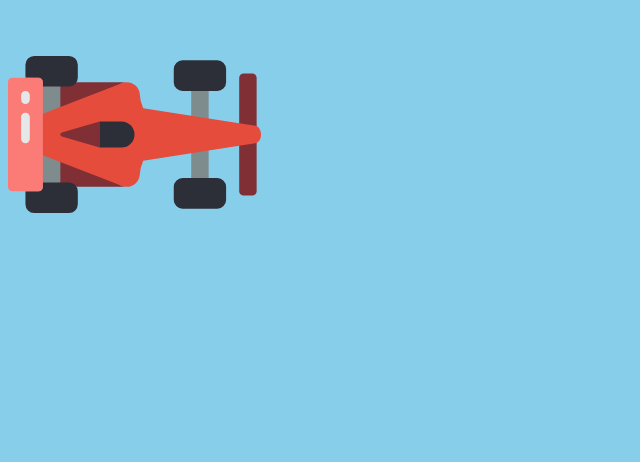
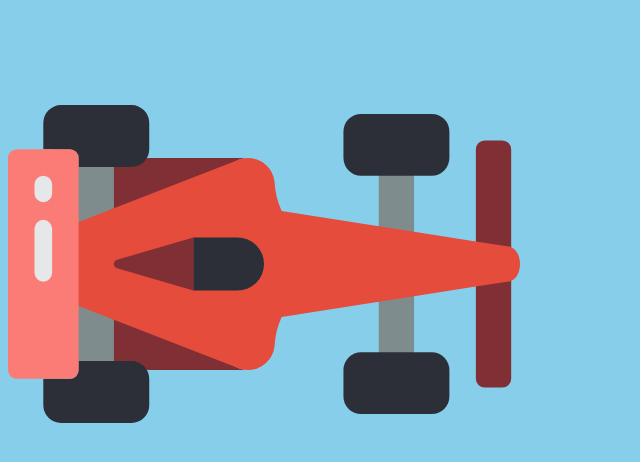
Before and after one commit to richtrunzo/driving-game, a website: page index.html in a window 1280 px wide. Shown: the whole page, without its empty margins (0-640 px from the left). Drawn offline with Linux system fonts and the light colour scheme.

Commit message:
Removed styling that had no affect. #2.

```diff
--- a/styles.css
+++ b/styles.css
@@ -1,8 +1,3 @@
 body {
   background-color: skyblue;
 }
-
-img {
-  background: transparent;
-  width: 20%;
-}
```
